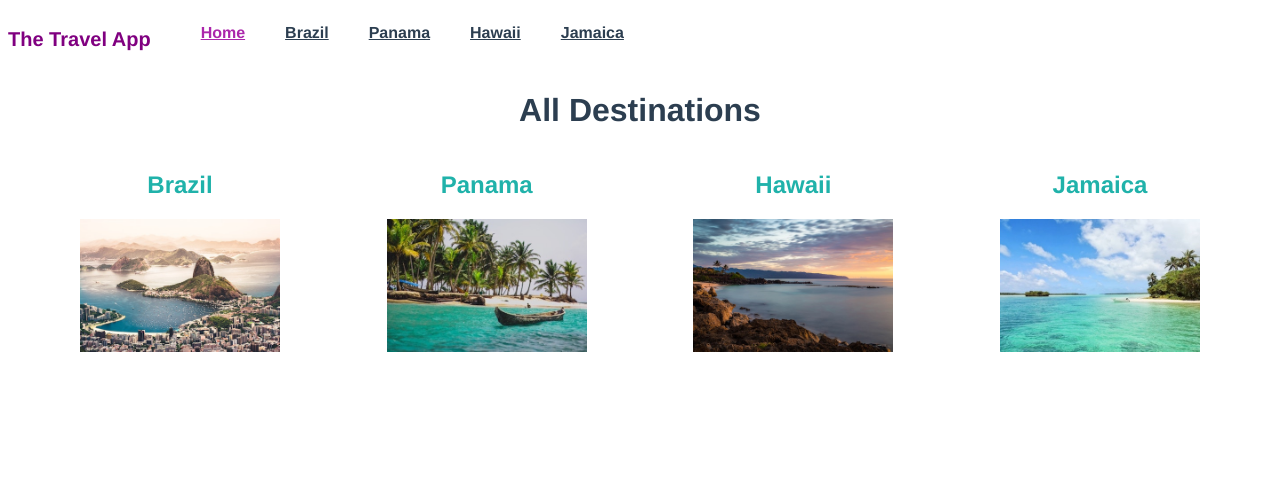
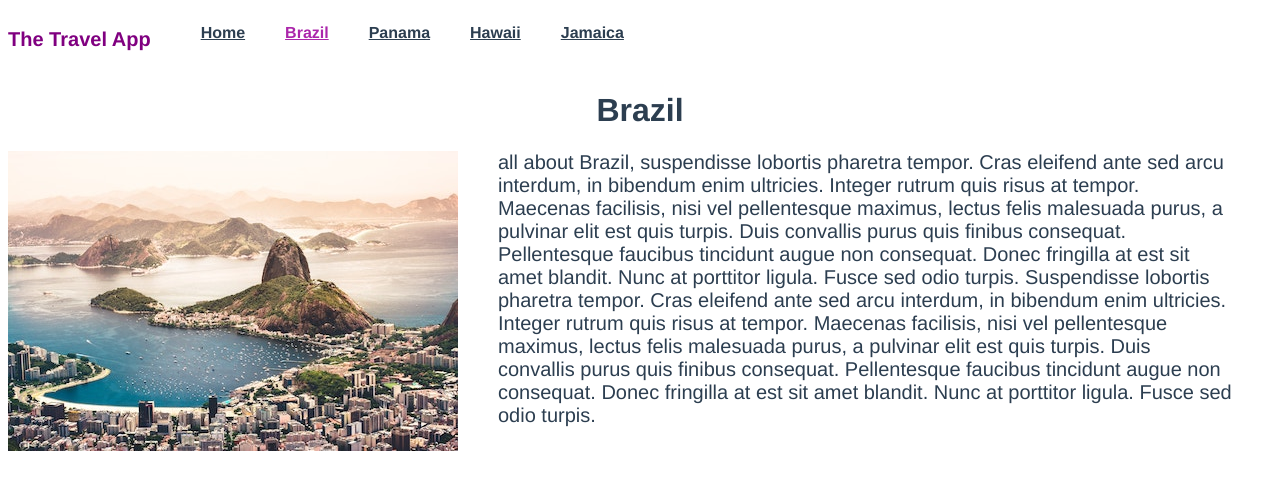
Before and after one commit to ChamkhiAnas/TravelApp-VueJS-, a Vue app: page /details/brazil in a window 1280 px wide. Shown: the top 490 px of the page. Built offline with nearby package versions, Linux system fonts and the light colour scheme.

Commit message:
Router params as props to components

```diff
--- a/src/components/TheDestinationDetails.vue
+++ b/src/components/TheDestinationDetails.vue
@@ -17,14 +17,20 @@ import store from '@/store.js';
 export default {
     data:function(){
         return {
-            destinationId:this.$route.params.id,
         }
+    },
+    props:{
+        slug:{
+            type:String,
+            required:true,
+        }
+
     },
     computed:{
         destination(){
             console.log("ello ello")
                return store.destinations.find(
-            destination => destination.id==this.destinationId,
+            destination => destination.slug==this.slug,
             )
         }
     },
--- a/src/components/TheNavigation.vue
+++ b/src/components/TheNavigation.vue
@@ -8,7 +8,7 @@
           <router-link to="/">Home</router-link>
         </li>
         <li v-for="destination in destinations" :key="destination.name" class="links">
-           <router-link :to="{name:'destinationsDetails',params:{id:destination.id}}">
+           <router-link :to="{name:'destinationsDetails',params:{slug:destination.slug}}">
                 {{destination.name}}
             </router-link>
         </li>
@@ -23,7 +23,6 @@ import store from '@/store.js';
 export default {
   data(){
     return {
-      // destinationId:this.$route.params.id,
       destinations:store.destinations
     }
   }
--- a/src/router/index.js
+++ b/src/router/index.js
@@ -12,7 +12,9 @@ const routes = [
   {
     path: "/",
     name: "Home",
-    component: Home
+    component: Home,
+    props:true
+
   },
   // {
   //   path: "/about",
@@ -44,13 +46,15 @@ const routes = [
   //   component:()=> import(/* webpackChunkName: "panama" */ "../views/Panama")
   // },
   {
-    path:'/details:id',
+    path:'/details/:slug',
     name:"destinationsDetails",
-    component:()=> import(/* webpackChunkName: "destinationsDetails" */ "../components/TheDestinationDetails")
+    component:()=> import(/* webpackChunkName: "destinationsDetails" */ "../components/TheDestinationDetails"),
+    props:true
   },
 ];
 
 const router = new VueRouter({
+  mode:'history',
   linkExactActiveClass:"classActive" ,
   routes
 });
--- a/src/views/Home.vue
+++ b/src/views/Home.vue
@@ -6,12 +6,12 @@
     </h1>
     <div class="destinations">
     <div v-for="dest in destinations" :key="dest.name">
-          <router-link :to="{name:'destinationsDetails',params:{id:dest.id}}">
+          <router-link :to="{name:'destinationsDetails',params:{slug:dest.slug}}">
             <h2>{{dest.name}}</h2>
           </router-link>
 
           <figure>
-            <router-link :to="{name:'destinationsDetails',params:{id:dest.id}}">
+            <router-link :to="{name:'destinationsDetails',params:{slug:dest.slug}}">
               <!-- <img :src="require(`/${dest.image}`)" :alt="dest.name">  -->
             <img :src="require(`../assets/${dest.image}`)" :alt="dest.name">
             </router-link>
```
